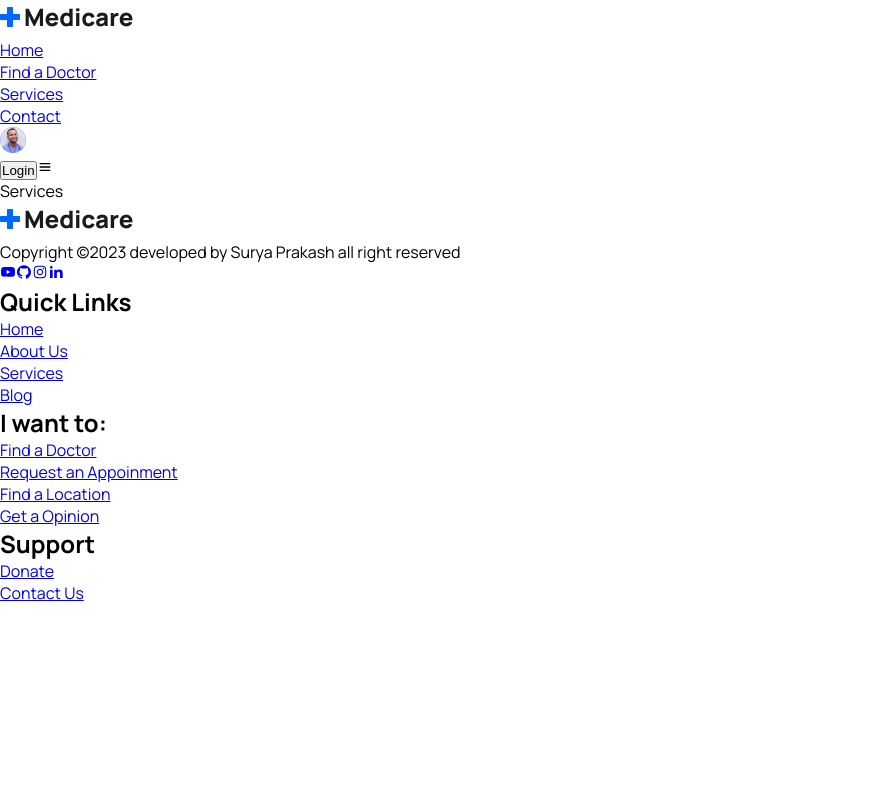
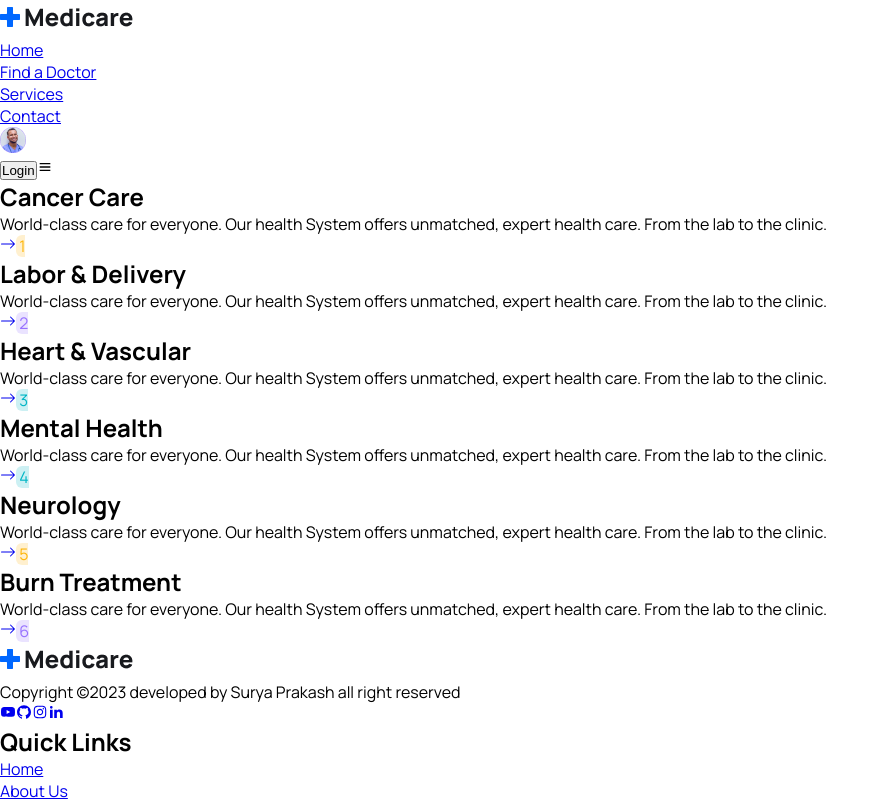
Before and after one commit to Suryax4/Doctor-Appointment, a React (Vite) app in the folder frontend/: page /services in a window 1280 px wide. Shown: the top 801 px of the page, without its empty margins (0-889 px from the left). Built offline with nearby package versions, Linux system fonts and the light colour scheme; the HTML template or start-up script is replaced by a standard one.

Commit message:
Services Page Done

```diff
--- a/frontend/src/pages/Services.jsx
+++ b/frontend/src/pages/Services.jsx
@@ -1,7 +1,18 @@
-import React from "react";
+import { services } from "../assets/data/services";
+import SeviceCard from "../components/Services/SeviceCard";
 
 const Services = () => {
-  return <div>Services</div>;
+  return (
+    <section>
+      <div className="container">
+        <div className="grid grid-cols-1 md:grid-cols-2 lg:grid-cols-3 gap-5 lg:gap-[30px] mt-[30px]">
+          {services.map((item, index) => (
+            <SeviceCard item={item} index={index} key={index} />
+          ))}
+        </div>
+      </div>
+    </section>
+  );
 };
 
 export default Services;
```
